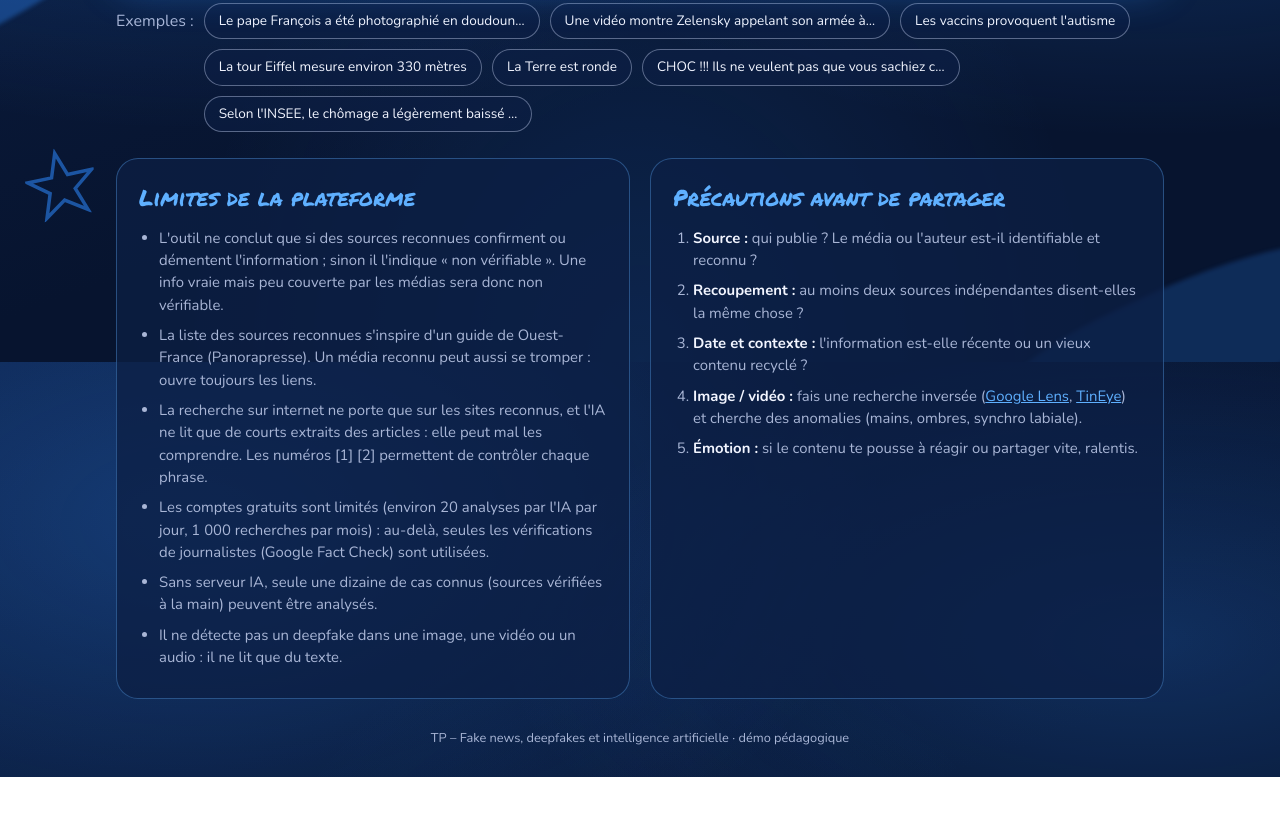
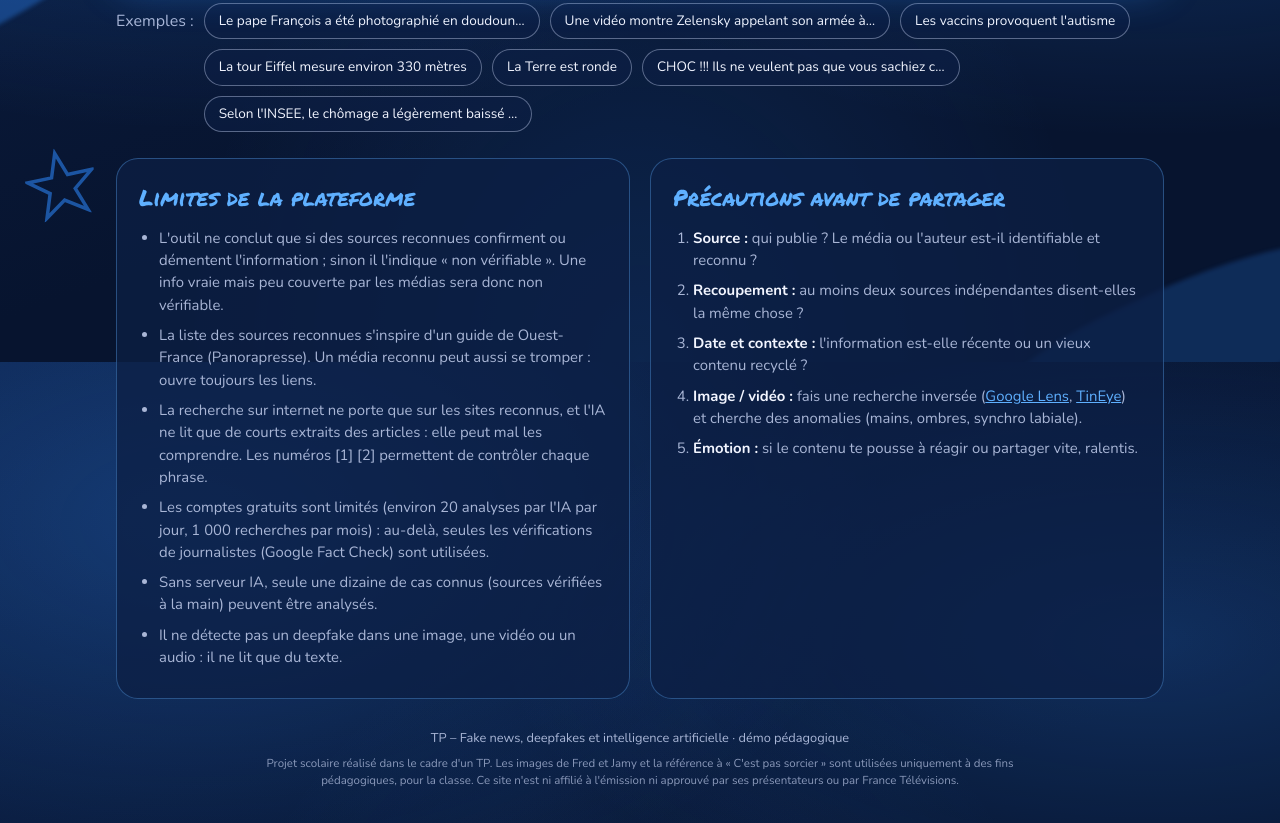
Before and after one commit to lolitacaparros31-blip/veritecheck, a plain HTML site: page index.html in a window 1280 px wide. Shown: the part 438-1261 px from the top of the page. Before the commit the page ends 1215 px from the top, so only its background shows below. Drawn offline with nearby package versions, Linux system fonts and the light colour scheme.

Commit message:
Add files via upload

```diff
--- a/index.html
+++ b/index.html
@@ -180,7 +180,12 @@
     <button type="button" id="popupFermer">Fermer</button>
   </dialog>
 
-  <footer class="foot">TP – Fake news, deepfakes et intelligence artificielle · démo pédagogique</footer>
+  <footer class="foot">
+    <p>TP – Fake news, deepfakes et intelligence artificielle · démo pédagogique</p>
+    <p class="mention">Projet scolaire réalisé dans le cadre d'un TP. Les images de Fred et Jamy et la référence
+      à « C'est pas sorcier » sont utilisées uniquement à des fins pédagogiques, pour la classe.
+      Ce site n'est ni affilié à l'émission ni approuvé par ses présentateurs ou par France Télévisions.</p>
+  </footer>
   <script src="script.js"></script>
 </body>
 </html>
--- a/style.css
+++ b/style.css
@@ -272,6 +272,8 @@ a { color: var(--bleu-clair); }
 .panneau li { margin-bottom: 8px; }
 .panneau strong { color: var(--encre); }
 .foot { position: relative; z-index: 1; text-align: center; color: var(--doux); font-size: .8rem; padding: 10px 16px 28px; }
+.foot p { margin: 0 auto 6px; max-width: 760px; }
+.foot .mention { font-size: .72rem; opacity: .8; }
 
 /* ---------- Pop-up « Information non vérifiable » ---------- */
 .popup {
```
Also changed, not shown: fred.png (added), jamy.png (added), 1 other file.
